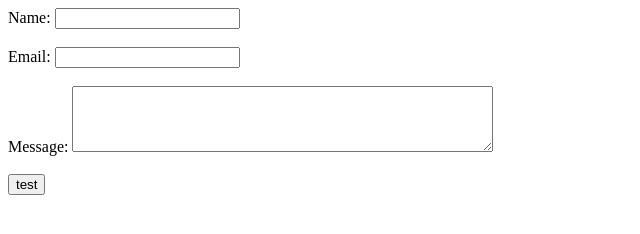
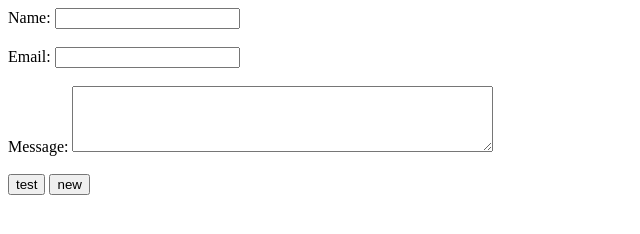
Before and after one commit to milankhanal29/TestRepo, a plain HTML site: page index.html in a window 1280 px wide. Shown: the whole page, without its empty margins (0-640 px from the left). Drawn offline with Linux system fonts and the light colour scheme.

Commit message:
test commit

```diff
--- a/index.html
+++ b/index.html
@@ -9,4 +9,5 @@
     <textarea id="message" name="message" rows="4" cols="50" required></textarea>
     <br><br>
     <input type="submit" value="test">
+    <input type="submit" value="new">
 </form>
```
